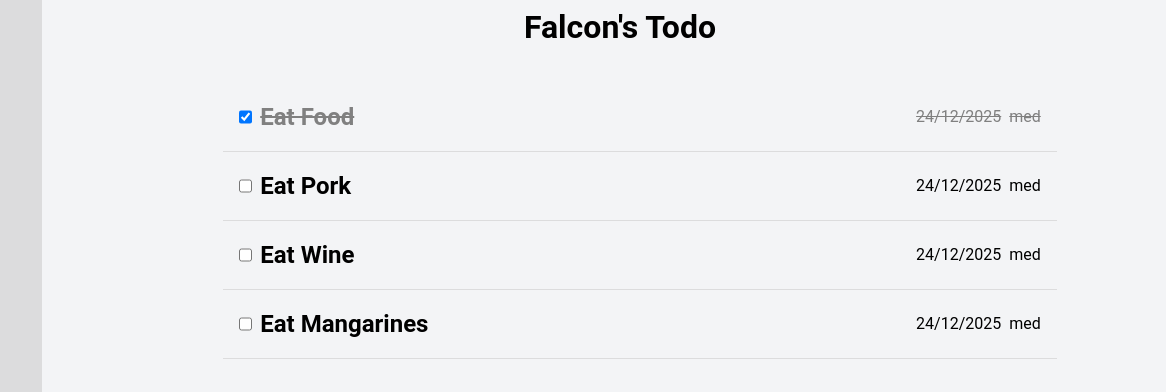
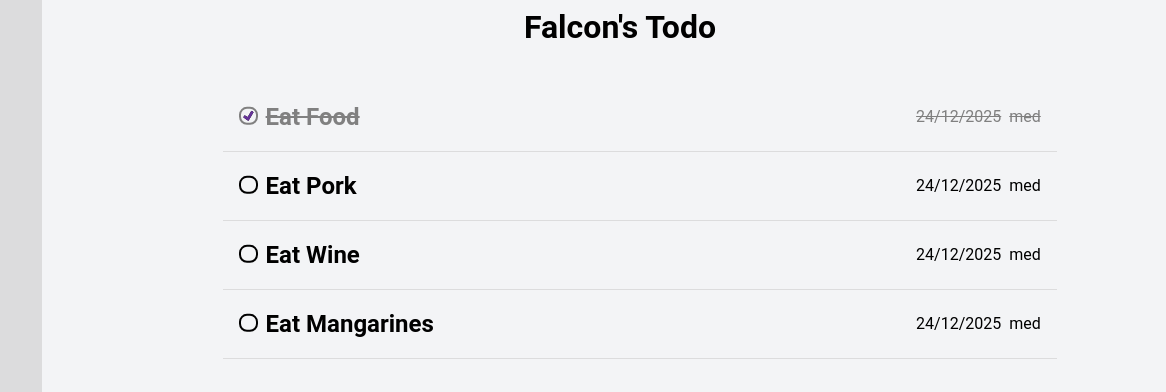
Before and after one commit to RubyFalcon/to-do-list, a website built with webpack: page src/template.html in a window 1280 px wide. Shown: the part 141-533 px from the top of the page, 114-1280 px from the left. Built offline with nearby package versions, Linux system fonts and the light colour scheme.

Commit message:
modified checkbox default styling and started creating onclick for checkbox

```diff
--- a/src/components/taskCard.js
+++ b/src/components/taskCard.js
@@ -1,4 +1,8 @@
-export default function taskCard(obj, num){
+import Task from "../modules/task";
+
+
+export default function taskCard(obj){
+    const task = new Task({obj})
     // num paramater will be used to switch between simple or full elements
     const taskContainer =  document.createElement("li");
     taskContainer.classList = "task";
@@ -32,14 +36,12 @@ export default function taskCard(obj, num){
     project.textContent = obj.project;
     const secondList = document.createElement("li");
     secondList.className = "task-list";
-    if(num = 1){
-        firstList.append(checkbox, title)
-        secondList.append(dueDate, priority)
-        taskContainer.append(firstList,secondList)
-    }
-    else if(num = 2){
-        taskContainer.append(title, dueDate, description, priority,project);
-    }
+
+    firstList.append(checkbox, title)
+    secondList.append(dueDate, priority)
+    taskContainer.append(firstList,secondList)
+
+
 
     return taskContainer;
 }
--- a/src/home.js
+++ b/src/home.js
@@ -22,7 +22,13 @@ export const  homePage = () => {
     console.log(today);
     const taskContainer = document.createElement("ul");
     taskContainer.className = "tasks";
-    today.tasks.forEach(task => taskContainer.append(taskCard(task, 1)))
-    content.appendChild(taskContainer)
+    today.tasks.forEach(task => {
+        taskContainer.append(taskCard(task))
+
+    })
+    content.appendChild(taskContainer);
+    const checkbox = document.querySelector(".checkbox");
+    checkbox.addEventListener("click", ()=> console.log("i was clicked"))
+
 
 }
--- a/src/styles.css
+++ b/src/styles.css
@@ -13,6 +13,7 @@
         --second-color : #dcdcdd;
         --shadow-color : rgba(180, 178, 178, 0.2);
         background-color: #F3F4F6;
+        --form-control-color: rebeccapurple;
   }
   body {
     /* 3. Add accessible line-height */
@@ -159,6 +160,7 @@ li{
 
   .task-list {
     display: flex;
+    align-items: center;
     gap: .5rem;
   }
 
@@ -167,7 +169,57 @@ li{
     background-color: var(--second-color);
   }
 
+  input[type="checkbox"] {
+    /* Add if not using autoprefixer */
+    -webkit-appearance: none;
+    /* Remove most all native input styles */
+    appearance: none;
+    /* For iOS < 15 */
+    background-color: var(--form-background);
+    /* Not removed via appearance */
+    margin: 0;
+
+    font: inherit;
+    color: currentColor;
+    width: 1.15em;
+    height: 1.15em;
+    border: 0.15em solid currentColor;
+    border-radius: 0.5em;
+    transform: translateY(-0.075em);
+
+    display: grid;
+    place-content: center;
+  }
+
+  input[type="checkbox"]::before {
+    content: "";
+    width: 0.65em;
+    height: 0.65em;
+    clip-path: polygon(14% 44%, 0 65%, 50% 100%, 100% 16%, 80% 0%, 43% 62%);
+    transform: scale(0);
+    transform-origin: bottom left;
+    transition: 120ms transform ease-in-out;
+    box-shadow: inset 1em 1em var(--form-control-color);
+    /* Windows High Contrast Mode */
+    background-color: CanvasText;
+  }
+
+  input[type="checkbox"]:checked::before {
+    transform: scale(1);
+  }
+
+  input[type="checkbox"]:focus {
+    outline: max(2px, 0.15em) solid currentColor;
+    outline-offset: max(2px, 0.15em);
+  }
+  input[type="checkbox"]:hover{
+    cursor: pointer;
+  }
+
+
+
   .completed {
+
     color: gray;
     text-decoration: line-through;
   }
```
Also changed, not shown: src/index.js (line endings or trailing spaces).
